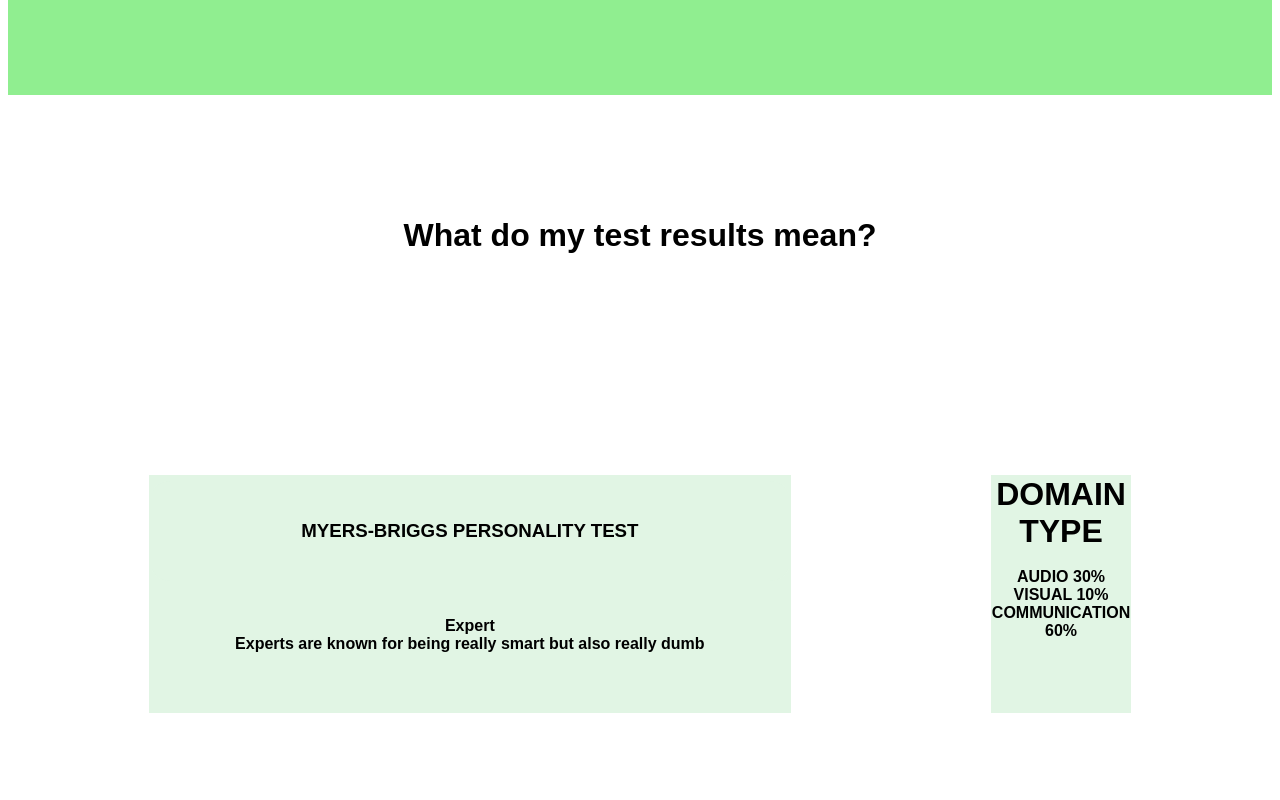
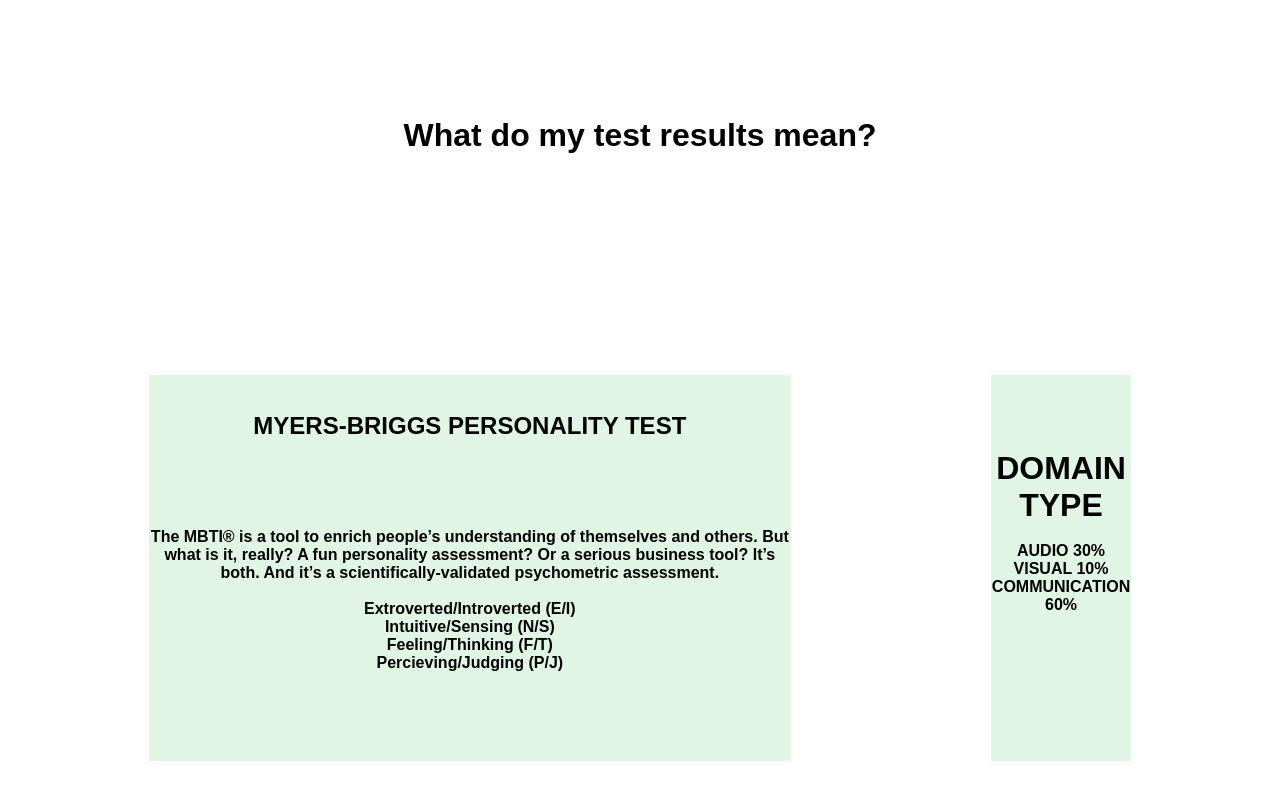
Before and after one commit to gescalona1/dandyhack23, a Next.js app: page /results in a window 1280 px wide. Shown: the part 1728-2528 px from the top of the page. Built offline with nearby package versions, Linux system fonts and the light colour scheme.

Commit message:
homepage
Completed code for homepage.

```diff
--- a/src/app/results/page.js
+++ b/src/app/results/page.js
@@ -8,6 +8,8 @@
     color: 'black',
     fontFamily: 'sans-serif',
   };
+
+
   const loginSignupStyle = {
 
     color: 'black',
@@ -113,9 +115,9 @@
         <a style={mainContainerStyle}>
 
         </a>
-        <div style={spacerStyle}>
+        {/* <div style={spacerStyle}>
 
-        </div>
+        </div> */}
       {/* <p style={subTitleStyle}>Results:</p> */}
         <div >
             {/* <p style = {spacerStyle}></p> */}
@@ -193,11 +195,27 @@
       <thead>
         <tr>
           <th style={tableCellStyle}> <a>   <div style={smallContainerStyle}>
-                <h3>MYERS-BRIGGS PERSONALITY TEST</h3>
+                <h2>MYERS-BRIGGS PERSONALITY TEST</h2>
             </div></a> <br /> {/* Line break here */}
-          <br /> {/* Line break here */} Expert
           <br /> {/* Line break here */}
-          Experts are known for being really smart but also really dumb
+          <p>
+          The MBTI® is a tool to enrich people’s understanding of themselves
+          and others. But what is it, really? A fun personality
+            assessment? Or a serious business tool? It’s both. And it’s a
+            scientifically-validated psychometric assessment.
+            <br /> <br />
+
+            <a>
+            Extroverted/Introverted (E/I)
+            </a>
+            <br />
+            Intuitive/Sensing (N/S)
+            <br />
+            Feeling/Thinking (F/T)
+            <br />
+            Percieving/Judging (P/J)
+          </p>
+
           <br /> {/* Line break here */} <br /> {/* Line break here */} <br /> {/* Line break here */}
           <br /> {/* Line break here */}</th>
           <th style={tableCellStyle}> <a style={subTitleStyle}> DOMAIN TYPE</a> <br /> {/* Line break here */}
```
Also changed, not shown: public/social.jpeg (added).
